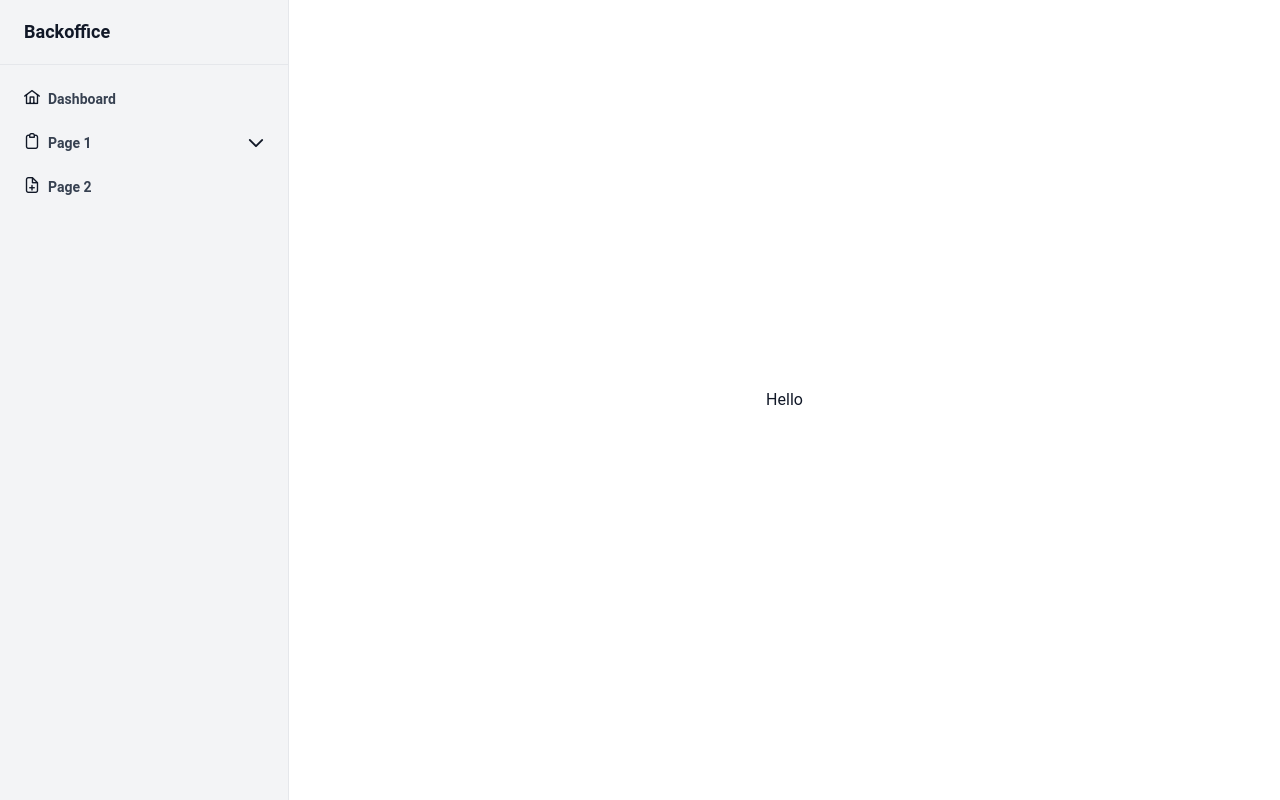
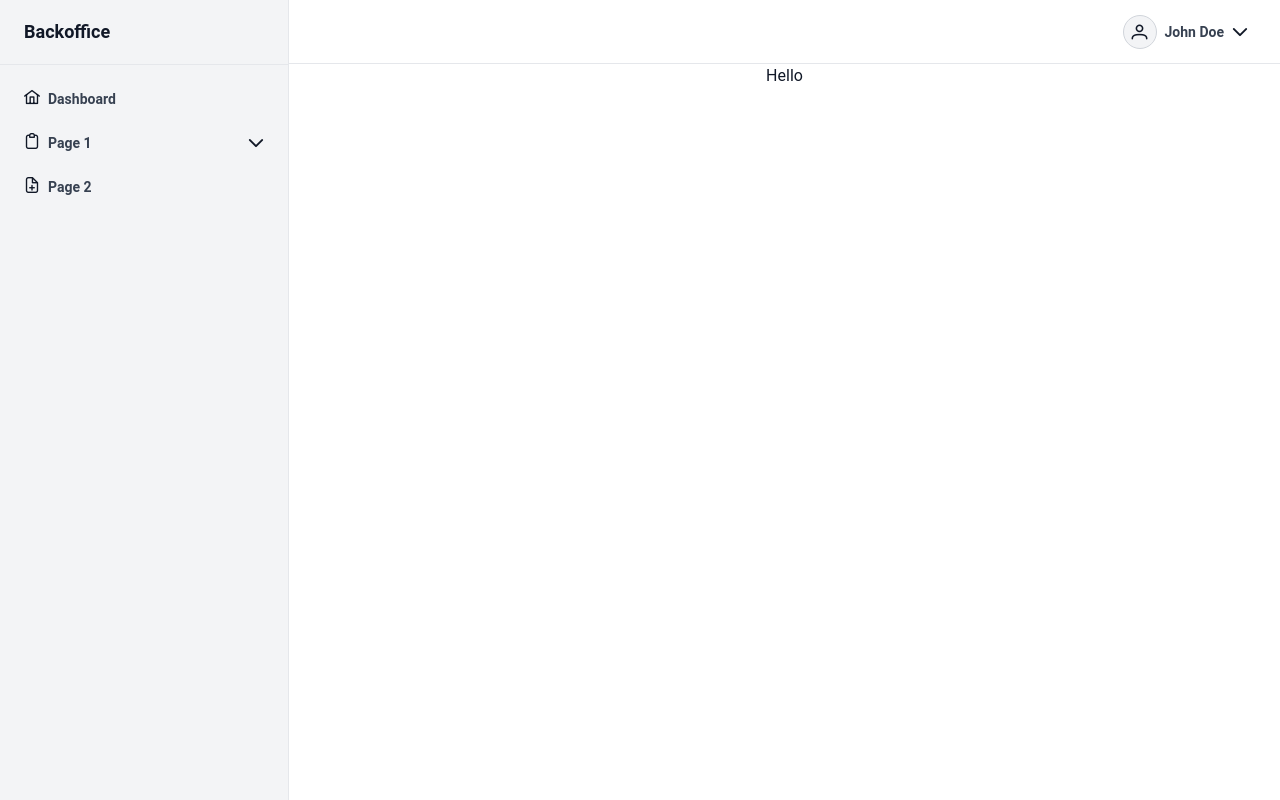
Before and after one commit to reyhanfarabi/backoffice-demo, a Vue app: page / in a window 1280 px wide. Built offline with nearby package versions, Linux system fonts and the light colour scheme.

Commit message:
add header to mainview
add header to mainview
add user button

```diff
--- /dev/null
+++ b/src/components/MainHeader.vue
@@ -0,0 +1,14 @@
+<template>
+  <div class="flex flex-row justify-end items-center px-6 h-16 border-b border-gray-200">
+
+    <!-- User Button -->
+    <button class="flex flex-row justify-between items-center max-w-36 px-2 py-1 gap-2 rounded hover:bg-gray-200 ">
+      <div class="flex flex-row items-center gap-2">
+        <i class="pi pi-user bg-gray-100 p-2 rounded-full border border-gray-300" />
+        <span class="font-semibold text-sm text-gray-700">John Doe</span>
+      </div>
+      <i class="pi pi-chevron-down" />
+    </button>
+
+  </div>
+</template>
--- a/src/layouts/MainLayout.vue
+++ b/src/layouts/MainLayout.vue
@@ -3,12 +3,16 @@
     class="w-screen h-screen flex flex-row text-gray-900 bg-white divide-x divide-gray-200 font-roboto subpixel-antialiased">
     <NavigationSidebar />
 
-    <main class="flex-grow">
-      <slot />
-    </main>
+    <div class="flex flex-col flex-grow">
+      <MainHeader />
+      <main class="flex-grow">
+        <slot />
+      </main>
+    </div>
   </div>
 </template>
 
 <script setup lang="ts">
+import MainHeader from '@/components/MainHeader.vue';
 import NavigationSidebar from '@/components/navbar/NavigationSidebar.vue'
 </script>
--- a/src/views/MainView.vue
+++ b/src/views/MainView.vue
@@ -1,5 +1,5 @@
 <template>
-  <main class="h-screen flex flex-row justify-center items-center">
+  <main class="flex flex-row justify-center items-center">
     <span>Hello</span>
   </main>
 </template>
```
